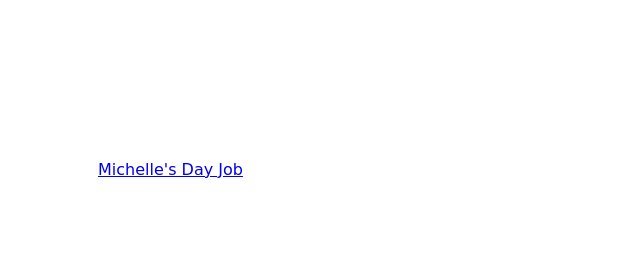
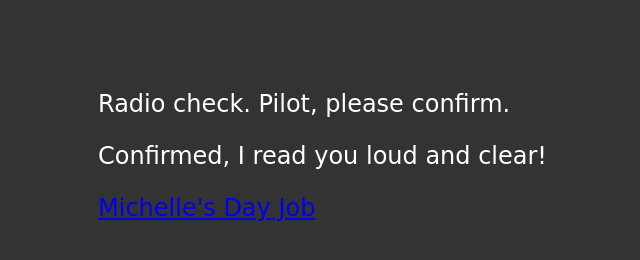
Before and after one commit to 1mbalducci/communication-log-control, a plain HTML site: page index.html in a window 1280 px wide. Shown: the whole page, without its empty margins (158-798 px from the left). Drawn offline with Linux system fonts and the light colour scheme.

Commit message:
changed bg color

```diff
--- a/style.css
+++ b/style.css
@@ -6,8 +6,7 @@ body {
 	margin-top: 7%;
 	margin-left: 20%;
 	margin-right: 20%;
-}
-	background-color: #333;
+	background-color: rgb(51, 51, 51);
 	font-size: 150%;
 	font-family: 'Satisfy', cursive;
 
```
